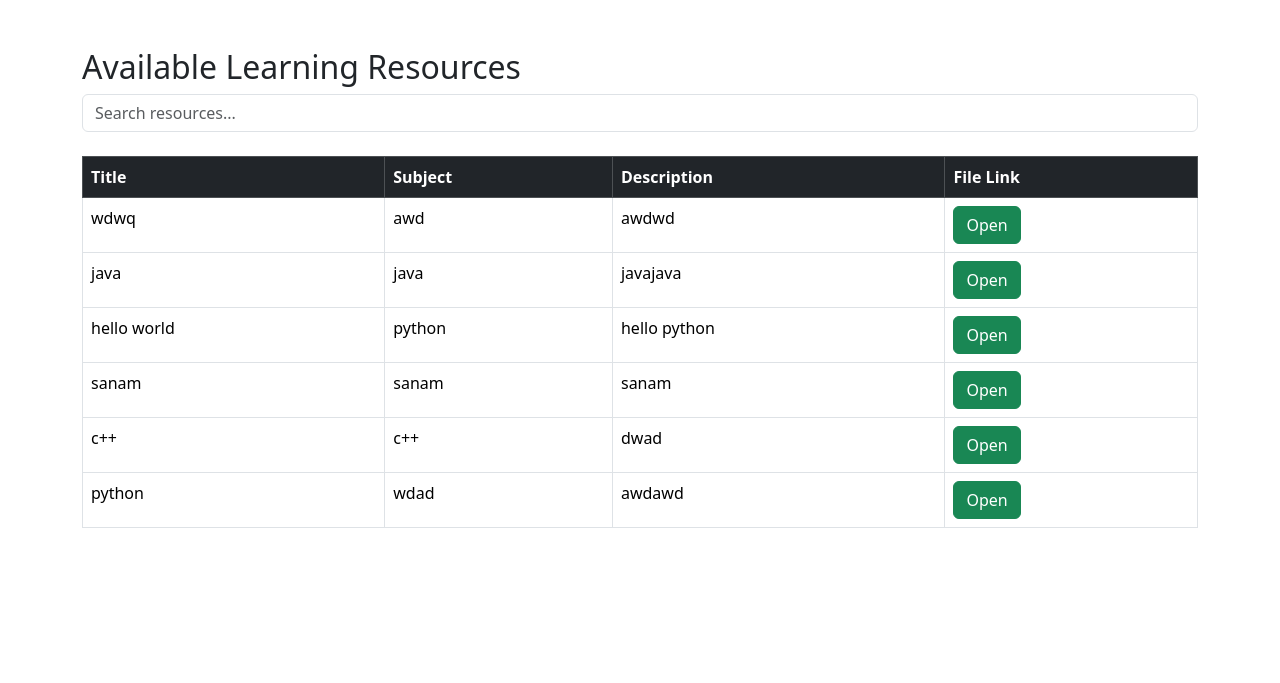
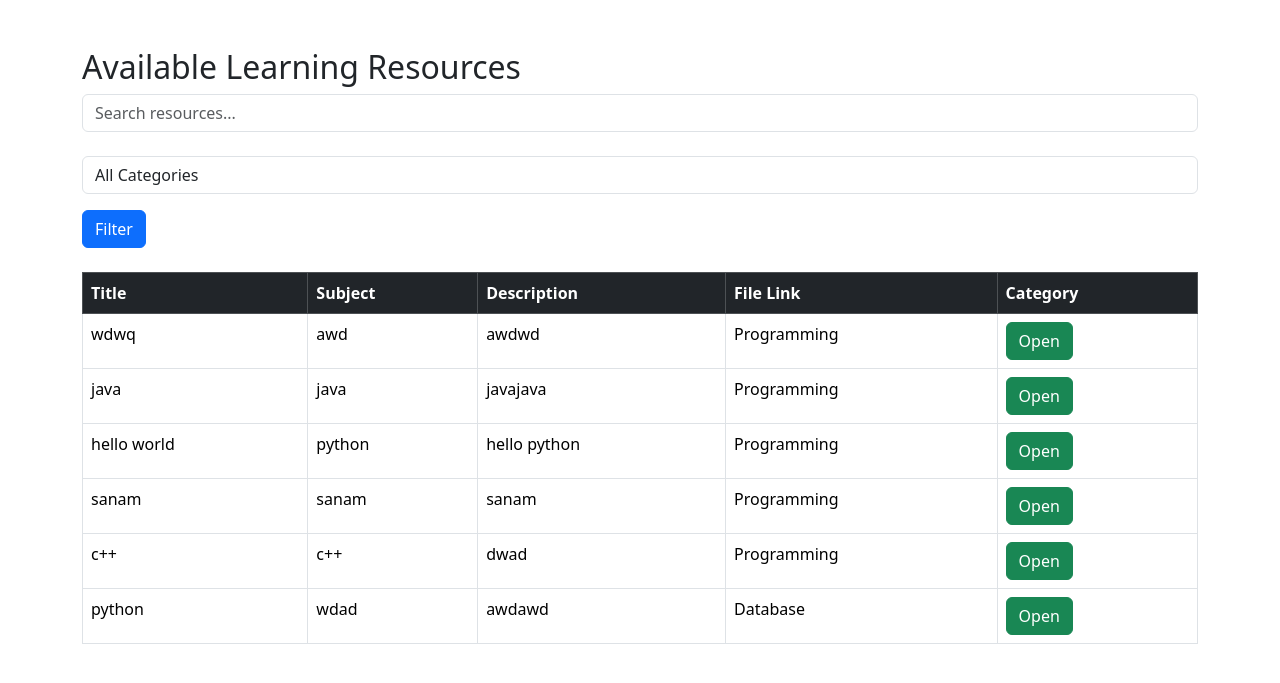
Before and after one commit to AakashLimbbu/freelearn, a Django app: page /resources/ in a window 1280 px wide. Shown: the top 683 px of the page. Run offline with Django 5.2, Linux system fonts and the light colour scheme; data comes from the database, SQL or seed files in the repository; both versions use the stored data as it was after the commit.

Commit message:
Added resource category and filtering system

```diff
--- a/learning/models.py
+++ b/learning/models.py
@@ -24,6 +24,7 @@ class Resource(models.Model):
 
     title = models.CharField(max_length=200)
     subject = models.CharField(max_length=100)
+    category = models.CharField(max_length=100)
 
     description = models.TextField()
 
--- a/learning/templates/learning/resources.html
+++ b/learning/templates/learning/resources.html
@@ -18,6 +18,27 @@
         placeholder="Search resources...">
 
 </form>
+    <form method="GET">
+
+    <select name="category" class="form-control mb-3">
+
+        <option value="">All Categories</option>
+
+        <option value="Programming">Programming</option>
+
+        <option value="Networking">Networking</option>
+
+        <option value="Database">Database</option>
+
+        <option value="Web Development">Web Development</option>
+
+    </select>
+
+    <button class="btn btn-primary">
+        Filter
+    </button>
+
+</form>
     <table class="table table-bordered mt-4">
 
         <thead class="table-dark">
@@ -26,6 +47,7 @@
                 <th>Subject</th>
                 <th>Description</th>
                 <th>File Link</th>
+                <th>Category</th>
             </tr>
         </thead>
 
@@ -40,6 +62,8 @@
             <td>{{ resource.subject }}</td>
 
             <td>{{ resource.description }}</td>
+
+            <td>{{ resource.category }}</td>
 
             <td>
                 <a href="{{ resource.file_link }}"
--- a/learning/views.py
+++ b/learning/views.py
@@ -93,12 +93,14 @@ def upload_resource(request):
 
         title = request.POST.get('title')
         subject = request.POST.get('subject')
+        category = request.POST.get('category')
         description = request.POST.get('description')
         file_link = request.POST.get('file_link')
 
         Resource.objects.create(
             title=title,
             subject=subject,
+            category=category,
             description=description,
             file_link=file_link,
             uploaded_by=request.session.get('user_name')
@@ -130,20 +132,28 @@ def resources(request):
 
     search = request.GET.get('search')
 
+    category = request.GET.get('category')
+
     resources = Resource.objects.filter(
         status='approved'
     )
 
     if search:
-
         resources = resources.filter(
             title__icontains=search
+        )
+
+    if category:
+        resources = resources.filter(
+            category=category
         )
 
     return render(
         request,
         'learning/resources.html',
-        {'resources': resources}
+        {
+            'resources': resources
+        }
     )
 def admin_resources(request):
 
```
Also changed, not shown: learning/templates/learning/upload_resource.html (+20 -0 lines), db.sqlite3, learning/migrations/0004_resource_category.py (added).
